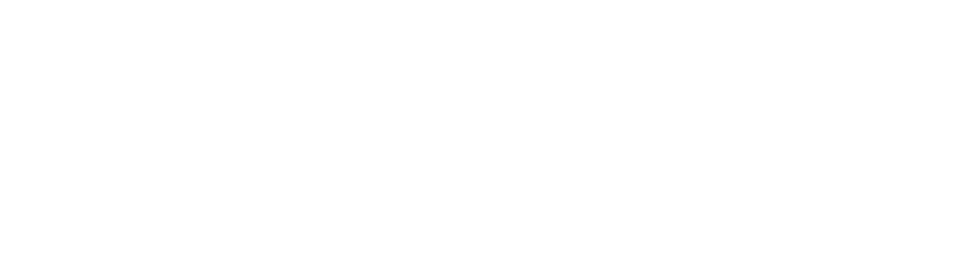
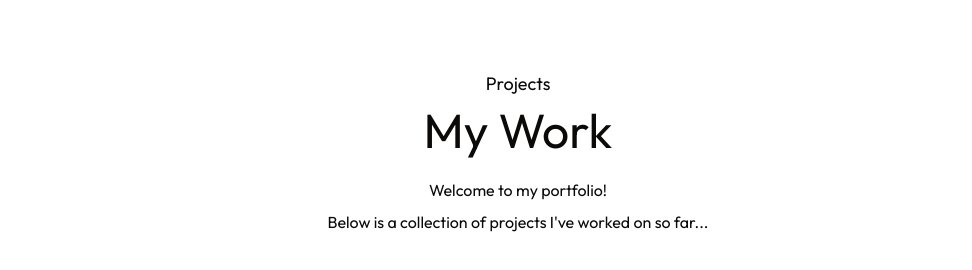
Before and after one commit to DanielCyubahiro/DanielCyubahiro, a Next.js app: page / in a window 1280 px wide. Shown: the part 1662-1932 px from the top of the page, without its empty margins (122-1094 px from the left). Before the commit the page ends 1692 px from the top, so only its background shows below. Built offline with nearby package versions, Linux system fonts and the light colour scheme; a web font is replaced by a local one.

Commit message:
Add projects section

```diff
--- /dev/null
+++ b/app/components/Projects.jsx
@@ -0,0 +1,19 @@
+const Projects = () => {
+  return (
+      <section id={'projects'} className={'w-full px-[12%] py-10 scroll-mt-20'}>
+        <h4 className="text-center mb-2 text-lg">
+          Projects
+        </h4>
+        <h2 className={'text-center text-5xl'}>
+          My Work
+        </h2>
+        <p className={'text-center max-w-2xl mx-auto mt-5 mb-12'}>
+          Welcome to my portfolio!
+          <br/>
+          Below is a collection of projects I've worked on so far...
+        </p>
+      </section>
+  );
+};
+
+export default Projects;
--- a/app/page.js
+++ b/app/page.js
@@ -1,6 +1,7 @@
 import Navbar from '@/app/components/Navbar';
 import Home from '@/app/components/Home';
 import About from '@/app/components/About';
+import Projects from '@/app/components/Projects';
 
 export default function Page() {
   return (
@@ -8,6 +9,7 @@
         <Navbar/>
         <Home/>
         <About/>
+        <Projects/>
       </main>
   );
 }
```
